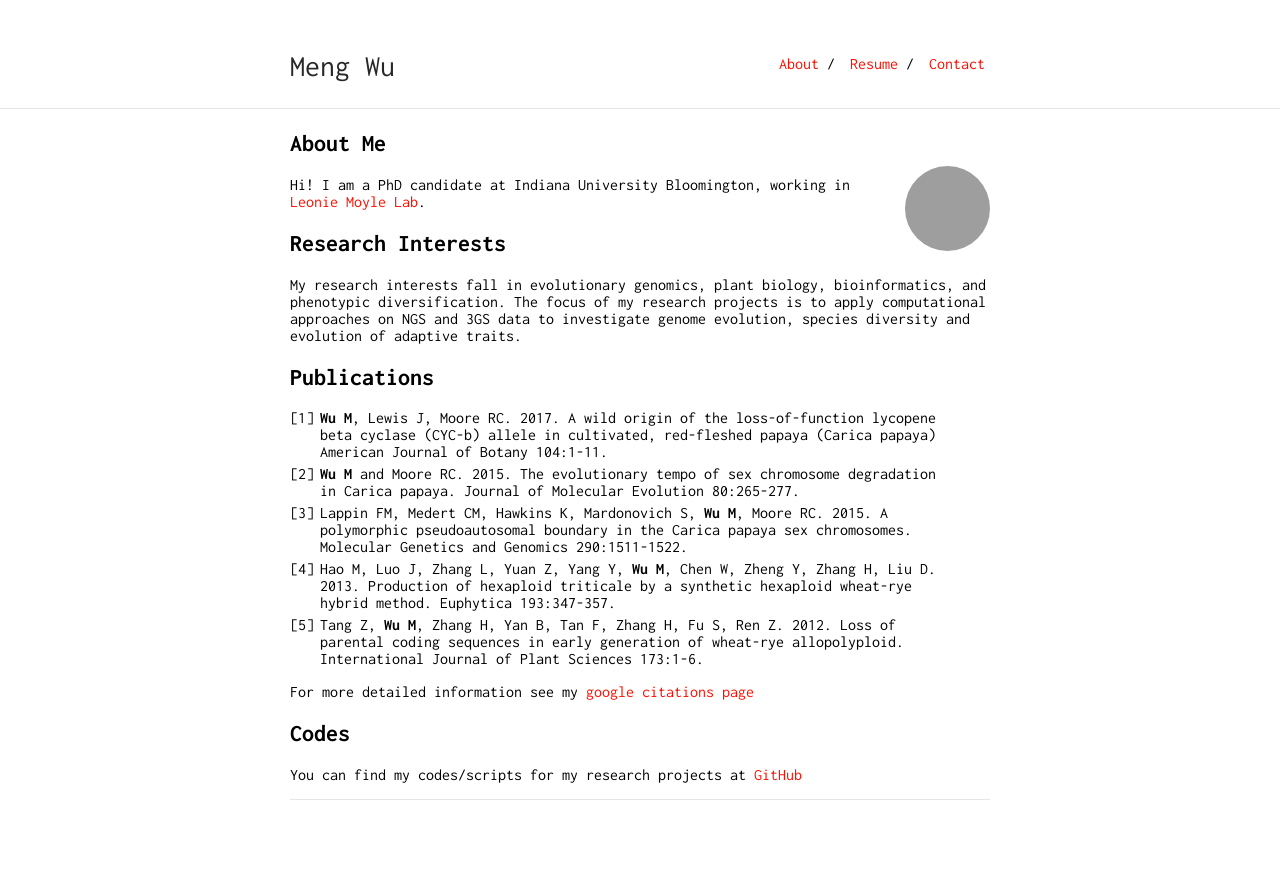
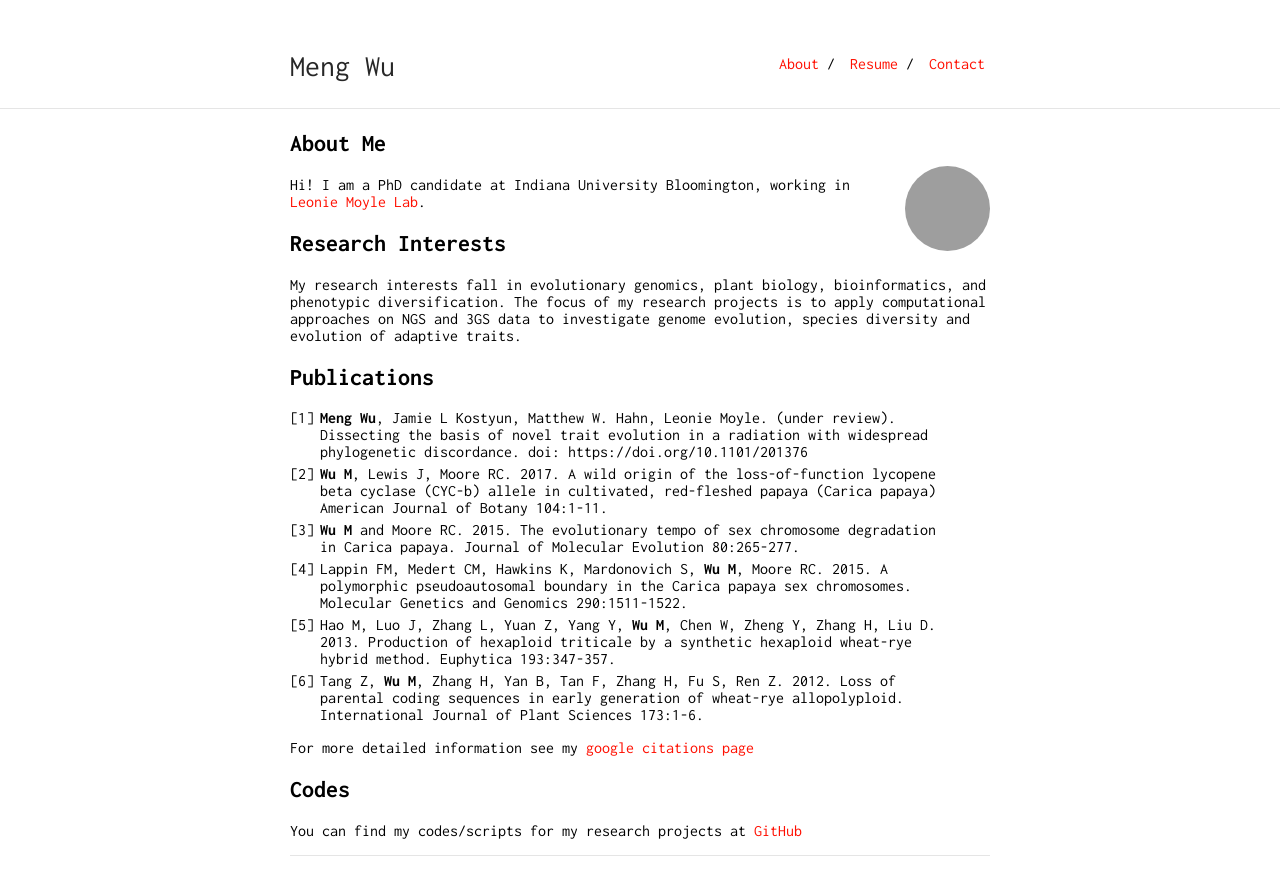
Before and after one commit to wum5/wum5.github.io, a Jekyll site: the page built from index.md, in a window 1280 px wide. Shown: the top 895 px of the page. Built offline with Jekyll 4.4.1, drawn with Linux system fonts in a browser that asks for light colours; our own code applies the rules of GitHub Pages for plain Markdown files; grey boxes are pictures that could not be loaded.

Commit message:
Update index.md

```diff
--- a/index.md
+++ b/index.md
@@ -15,11 +15,12 @@ The focus of my research projects is to apply computational approaches on NGS an
 
 
 ## Publications
-1. **Wu M**, Lewis J, Moore RC. 2017. A wild origin of the loss-of-function lycopene beta cyclase (CYC-b) allele in cultivated, red-fleshed papaya (Carica papaya) American Journal of Botany 104:1-11.
-2. **Wu M** and Moore RC. 2015. The evolutionary tempo of sex chromosome degradation in Carica papaya. Journal of Molecular Evolution 80:265-277.
-3. Lappin FM, Medert CM, Hawkins K, Mardonovich S, **Wu M**, Moore RC. 2015. A polymorphic pseudoautosomal boundary in the Carica papaya sex chromosomes. Molecular Genetics and Genomics 290:1511-1522.
-4. Hao M, Luo J, Zhang L, Yuan Z, Yang Y, **Wu M**, Chen W, Zheng Y, Zhang H, Liu D. 2013. Production of hexaploid triticale by a synthetic hexaploid wheat-rye hybrid method. Euphytica 193:347-357.
-5. Tang Z, **Wu M**, Zhang H, Yan B, Tan F, Zhang H, Fu S, Ren Z. 2012. Loss of parental coding sequences in early generation of wheat-rye allopolyploid. International Journal of Plant Sciences 173:1-6.
+1. **Meng Wu**, Jamie L Kostyun, Matthew W. Hahn, Leonie Moyle. (under review). Dissecting the basis of novel trait evolution in a radiation with widespread phylogenetic discordance. doi: https://doi.org/10.1101/201376
+2. **Wu M**, Lewis J, Moore RC. 2017. A wild origin of the loss-of-function lycopene beta cyclase (CYC-b) allele in cultivated, red-fleshed papaya (Carica papaya) American Journal of Botany 104:1-11.
+3. **Wu M** and Moore RC. 2015. The evolutionary tempo of sex chromosome degradation in Carica papaya. Journal of Molecular Evolution 80:265-277.
+4. Lappin FM, Medert CM, Hawkins K, Mardonovich S, **Wu M**, Moore RC. 2015. A polymorphic pseudoautosomal boundary in the Carica papaya sex chromosomes. Molecular Genetics and Genomics 290:1511-1522.
+5. Hao M, Luo J, Zhang L, Yuan Z, Yang Y, **Wu M**, Chen W, Zheng Y, Zhang H, Liu D. 2013. Production of hexaploid triticale by a synthetic hexaploid wheat-rye hybrid method. Euphytica 193:347-357.
+6. Tang Z, **Wu M**, Zhang H, Yan B, Tan F, Zhang H, Fu S, Ren Z. 2012. Loss of parental coding sequences in early generation of wheat-rye allopolyploid. International Journal of Plant Sciences 173:1-6.
 
 For more detailed information see my [google citations page](https://scholar.google.com/citations?user=xbBN51gAAAAJ&hl=en)
 
```
